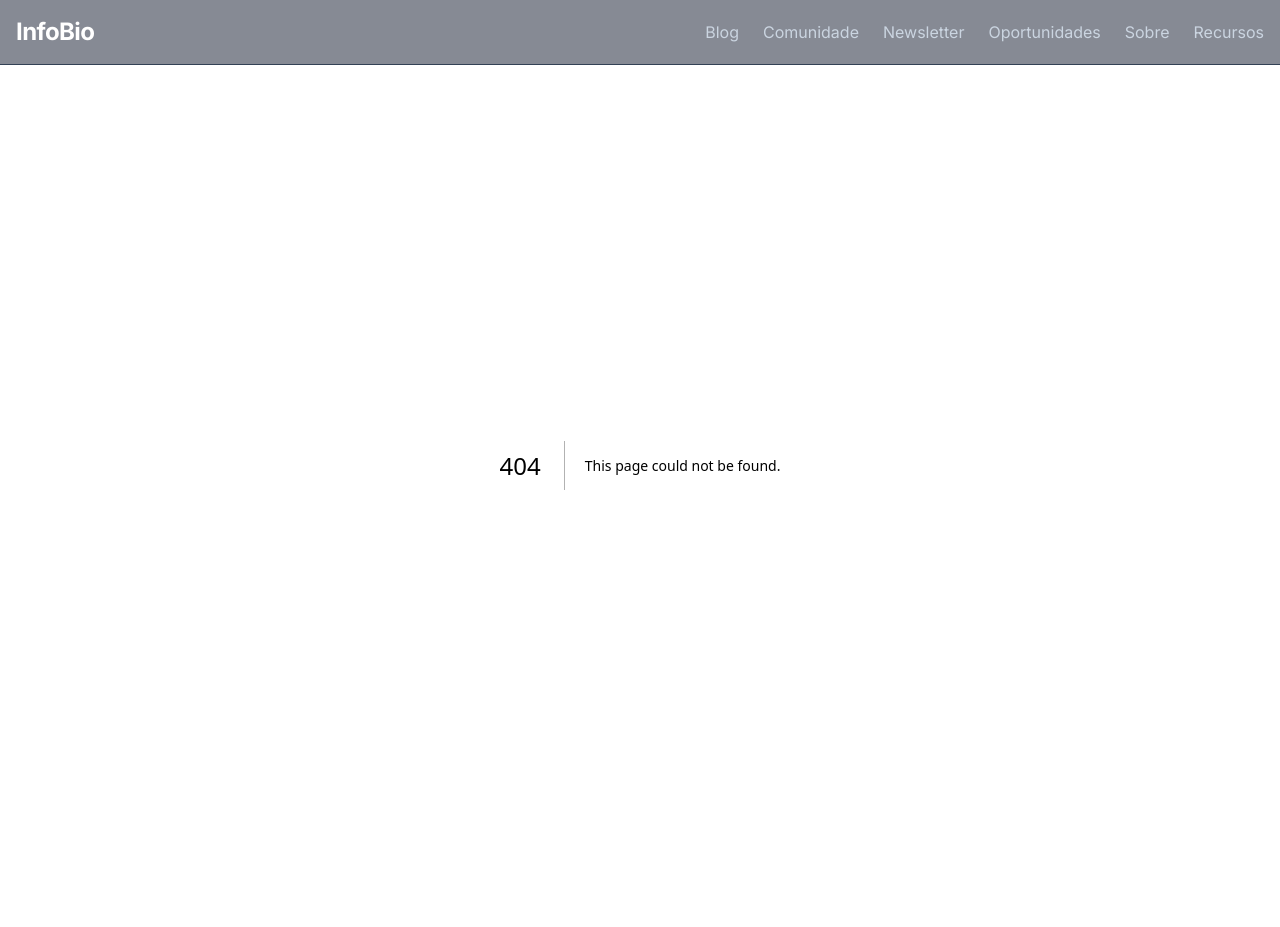
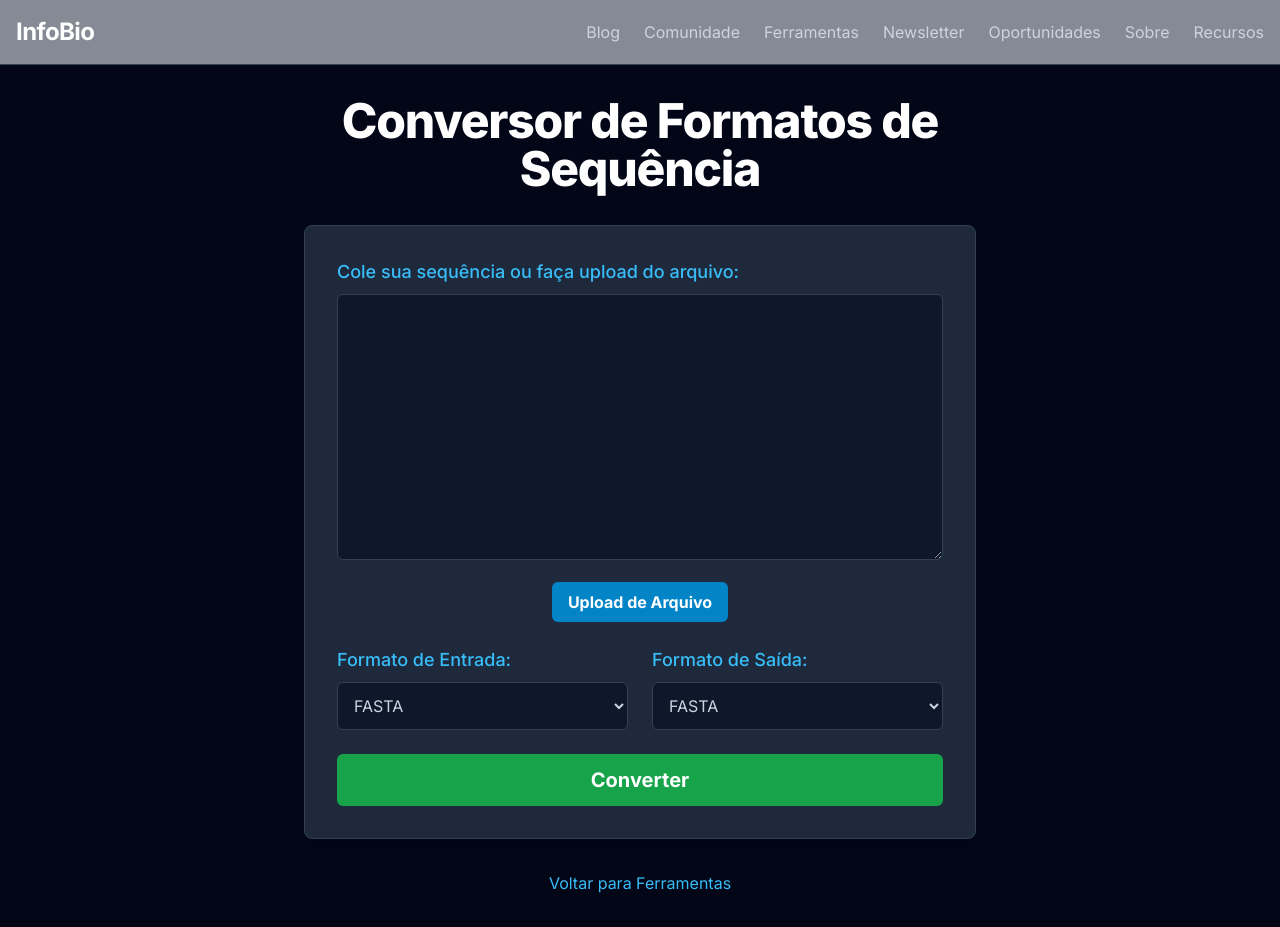
Before and after one commit to ivolzkm/infobio.com.br, a Next.js app: page /ferramentas/conversor in a window 1280 px wide. Before the commit this address had no page. Before the commit the page ends 865 px from the top, so only its background shows below. Built offline with nearby package versions, Linux system fonts and the light colour scheme.

Commit message:
feat: add tools and converter pages

```diff
--- /dev/null
+++ b/src/app/ferramentas/conversor/page.tsx
@@ -0,0 +1,50 @@
+export default function ConversorPage() {
+  return (
+    <main className="flex min-h-screen flex-col items-center justify-center bg-slate-950 text-white p-8">
+      <div className="container mx-auto max-w-2xl">
+        <h1 className="text-4xl sm:text-5xl font-extrabold tracking-tight text-center mb-8">
+          Conversor de Formatos de Sequência
+        </h1>
+        <div className="bg-slate-800 p-8 rounded-lg shadow-lg border border-slate-700">
+          <div className="mb-6">
+            <label htmlFor="sequence-input" className="block text-lg font-medium text-sky-400 mb-2">Cole sua sequência ou faça upload do arquivo:</label>
+            <textarea id="sequence-input" rows={10} className="w-full bg-slate-900 border border-slate-700 rounded-md p-3 text-slate-300 focus:ring-2 focus:ring-sky-500 focus:border-sky-500 transition"></textarea>
+            <div className="mt-4 text-center">
+              <button className="bg-sky-600 hover:bg-sky-700 text-white font-bold py-2 px-4 rounded-md transition-colors">
+                Upload de Arquivo
+              </button>
+            </div>
+          </div>
+          <div className="grid md:grid-cols-2 gap-6 mb-6">
+            <div>
+              <label htmlFor="input-format" className="block text-lg font-medium text-sky-400 mb-2">Formato de Entrada:</label>
+              <select id="input-format" className="w-full bg-slate-900 border border-slate-700 rounded-md p-3 text-slate-300 focus:ring-2 focus:ring-sky-500 focus:border-sky-500 transition">
+                <option>FASTA</option>
+                <option>GenBank</option>
+                <option>PHYLIP</option>
+                {/* Adicionar mais formatos conforme necessário */}
+              </select>
+            </div>
+            <div>
+              <label htmlFor="output-format" className="block text-lg font-medium text-sky-400 mb-2">Formato de Saída:</label>
+              <select id="output-format" className="w-full bg-slate-900 border border-slate-700 rounded-md p-3 text-slate-300 focus:ring-2 focus:ring-sky-500 focus:border-sky-500 transition">
+                <option>FASTA</option>
+                <option>GenBank</option>
+                <option>PHYLIP</option>
+                {/* Adicionar mais formatos conforme necessário */}
+              </select>
+            </div>
+          </div>
+          <div className="text-center">
+            <button className="w-full bg-green-600 hover:bg-green-700 text-white font-bold py-3 px-6 rounded-md text-xl transition-colors">
+              Converter
+            </button>
+          </div>
+        </div>
+        <div className="mt-8 text-center">
+          <a href="/ferramentas" className="text-sky-400 hover:text-sky-300 transition-colors">Voltar para Ferramentas</a>
+        </div>
+      </div>
+    </main>
+  );
+}
--- /dev/null
+++ b/src/app/ferramentas/page.tsx
@@ -0,0 +1,26 @@
+import Link from 'next/link';
+
+export default function FerramentasPage() {
+  return (
+    <main className="flex min-h-screen flex-col items-center justify-center bg-slate-950 text-white p-8">
+      <div className="container mx-auto max-w-4xl text-center">
+        <h1 className="text-4xl sm:text-5xl font-extrabold tracking-tight mb-8">
+          Ferramentas para Bioinformatas
+        </h1>
+        <p className="text-lg sm:text-xl text-slate-400 mb-12">
+          Uma coleção de ferramentas úteis para o dia a dia de um profissional de bioinformática.
+        </p>
+        <div className="grid md:grid-cols-2 gap-8 text-left">
+          <Link href="/ferramentas/conversor" className="bg-slate-800 p-6 rounded-lg shadow-lg border border-slate-700 hover:bg-slate-700 transition-colors">
+            <h2 className="text-2xl font-bold mb-2 text-sky-400">Conversor de Formatos</h2>
+            <p className="text-slate-400">Converta arquivos de sequência entre diferentes formatos como FASTA, GenBank, etc.</p>
+          </Link>
+          <div className="bg-slate-800 p-6 rounded-lg shadow-lg border border-slate-700 opacity-50">
+            <h2 className="text-2xl font-bold mb-2 text-sky-400">Calculadora de Propriedades (em breve)</h2>
+            <p className="text-slate-400">Calcule propriedades de sequências de DNA/RNA/proteína.</p>
+          </div>
+        </div>
+      </div>
+    </main>
+  );
+}
--- a/src/components/layout/Header.tsx
+++ b/src/components/layout/Header.tsx
@@ -19,6 +19,9 @@ export default function Header() {
           <Link href="/comunidade" className="text-slate-300 hover:text-sky-400 transition-colors duration-300">
             Comunidade
           </Link>
+          <Link href="/ferramentas" className="text-slate-300 hover:text-sky-400 transition-colors duration-300">
+            Ferramentas
+          </Link>
           <Link href="/newsletter" className="text-slate-300 hover:text-sky-400 transition-colors duration-300">
             Newsletter
           </Link>
```
Also changed, not shown: 1 other file (tests, documents, lock files or other folders).
